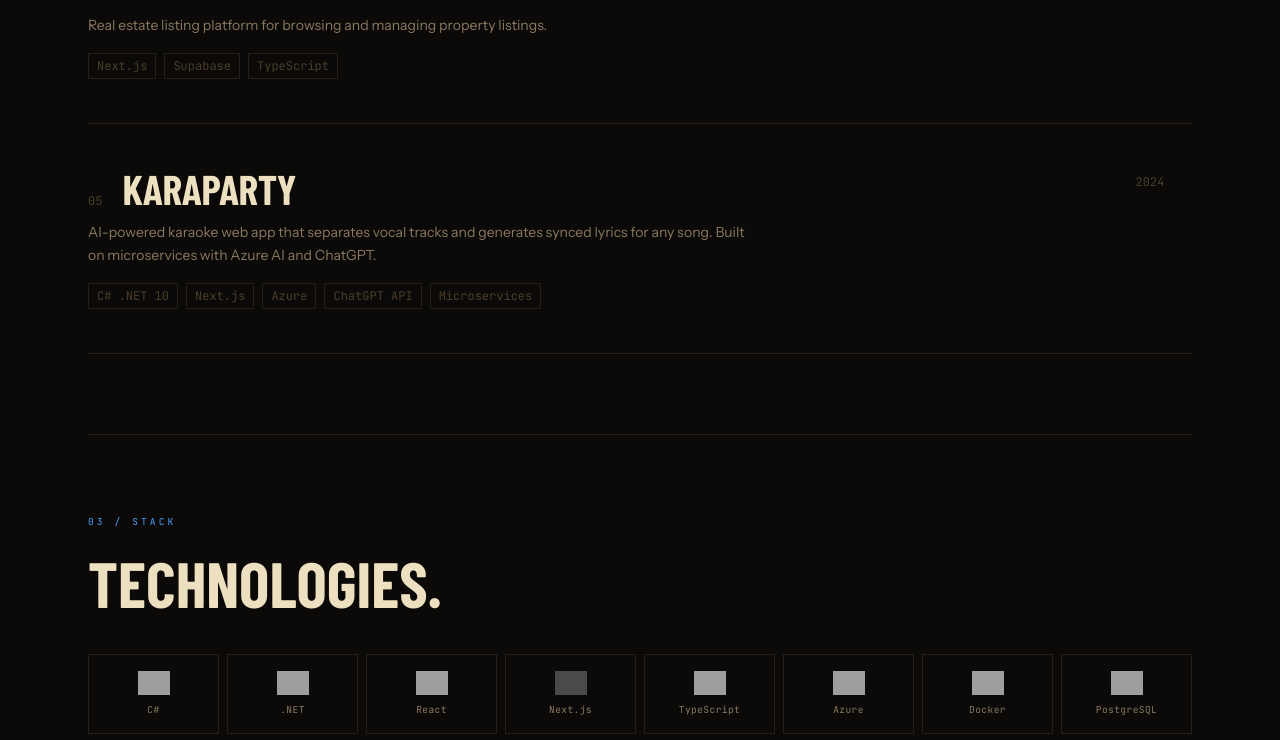
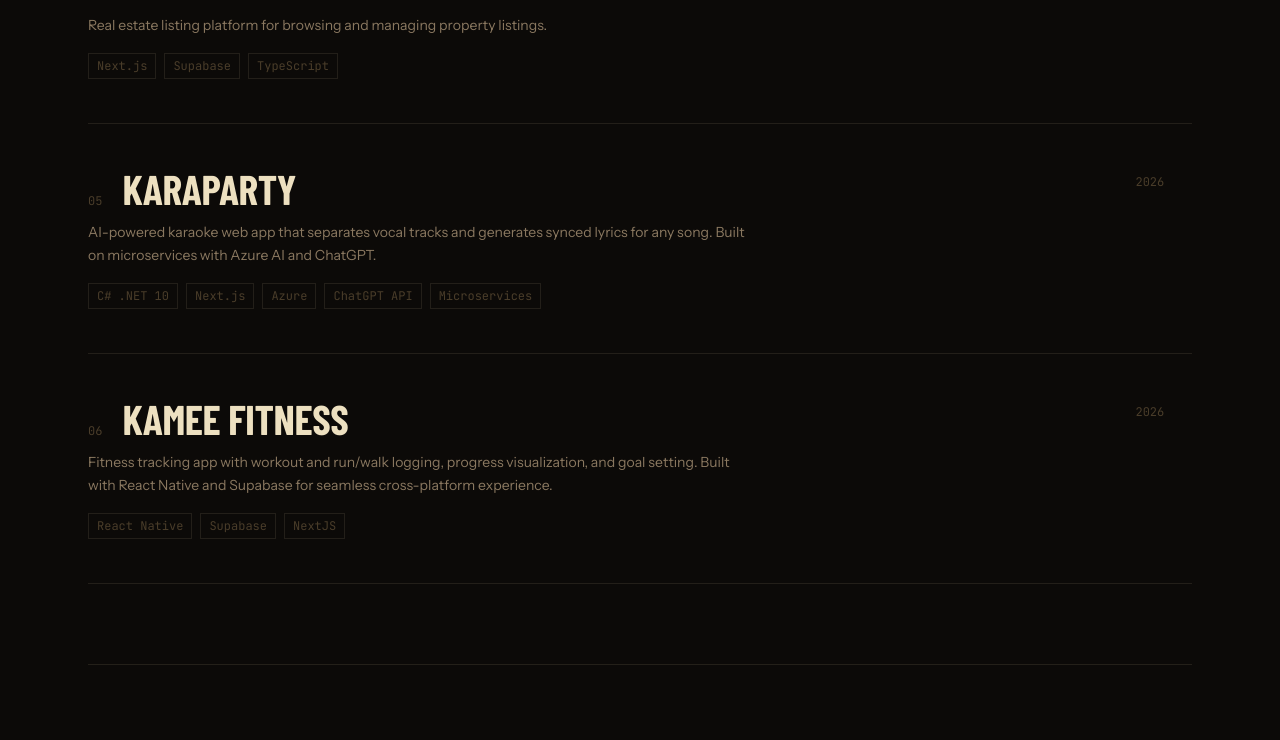
Before and after one commit to average04/porfolio, a Next.js app in the folder portfolio/: page / in a window 1280 px wide. Shown: the part 2633-3373 px from the top of the page. Built offline with nearby package versions, Linux system fonts and the light colour scheme; grey boxes are pictures that could not be loaded; a web font is replaced by a local one.

Commit message:
Updated portfolio

```diff
--- a/portfolio/app/page.tsx
+++ b/portfolio/app/page.tsx
@@ -11,7 +11,7 @@ const projects = [
   {
     num: "01",
     title: "EMBERS",
-    year: "2024",
+    year: "2026",
     desc: "Thoughtful journaling platform for capturing and sharing ideas. Real-time sync, clean and distraction-free.",
     stack: ["Next.js", "Supabase", "TypeScript"],
     href: "https://www.embersthoughts.com/",
@@ -19,7 +19,7 @@ const projects = [
   {
     num: "02",
     title: "Talinhaga",
-    year: "2023",
+    year: "2026",
     desc: "Minimalist blog platform for stories, poems, and essays. Optimized for focused reading.",
     stack: ["Next.js", "Supabase", "TypeScript"],
     href: "https://talinhaga.jayrb.dev",
@@ -27,7 +27,7 @@ const projects = [
   {
     num: "03",
     title: "Bemy",
-    year: "2024",
+    year: "2026",
     desc: "Interactive Valentine's app for personalized greetings. Designed, built, and deployed in a single day.",
     stack: ["Next.js", "TypeScript"],
     href: "https://bemy.jayrb.dev",
@@ -35,7 +35,7 @@ const projects = [
   {
     num: "04",
     title: "Cityland",
-    year: "2023",
+    year: "2026",
     desc: "Real estate listing platform for browsing and managing property listings.",
     stack: ["Next.js", "Supabase", "TypeScript"],
     href: "https://cityland.jayrb.dev/",
@@ -43,10 +43,18 @@ const projects = [
   {
     num: "05",
     title: "KaraParty",
-    year: "2024",
+    year: "2026",
     desc: "AI-powered karaoke web app that separates vocal tracks and generates synced lyrics for any song. Built on microservices with Azure AI and ChatGPT.",
     stack: ["C# .NET 10", "Next.js", "Azure", "ChatGPT API", "Microservices"],
     href: "https://agreeable-pebble-05ce40f00.6.azurestaticapps.net/",
+  },
+  {
+    num: "06",
+    title: "Kamee Fitness",
+    year: "2026",
+    desc: "Fitness tracking app with workout and run/walk logging, progress visualization, and goal setting. Built with React Native and Supabase for seamless cross-platform experience.",
+    stack: ["React Native", "Supabase", "NextJS"],
+    href: "https://kamee.fit/",
   },
 ];
 
```
